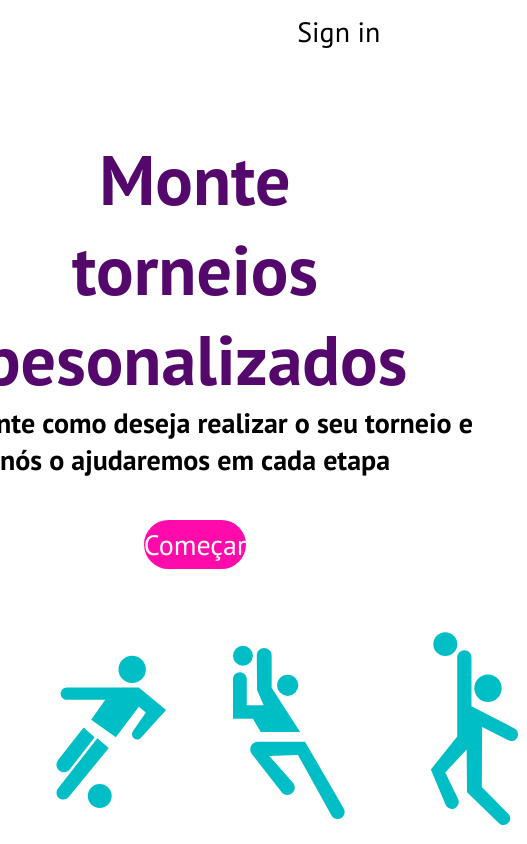
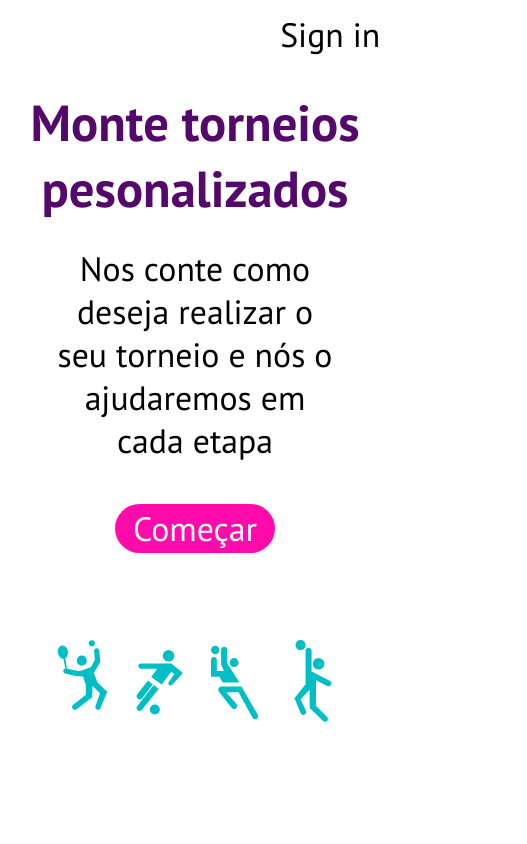
Before and after one commit to tsrrodrigues/tournament-maker, a JavaScript app in the folder frontend/: page / in a window 390 px wide. Shown: the whole page, 527 px wide, since content can reach past the window. Built offline with nearby package versions, Linux system fonts and the light colour scheme; the HTML template or start-up script is replaced by a standard one.

Commit message:
Making the page responsive and cleaning the Home/styles.js file

```diff
--- a/frontend/src/screens/Home/styles.js
+++ b/frontend/src/screens/Home/styles.js
@@ -2,9 +2,6 @@ import styled from 'styled-components'
 
 
 export const Container = styled.div`
-    display: flex;
-    flex-direction: column;
-    height: 100vh;
 `;
 
 export const Header = styled.span`
@@ -12,43 +9,45 @@ export const Header = styled.span`
     justify-content: flex-end;
     margin: 1.5vh 2.5vw 0 0;
 
-    font-size: 2rem;
+    font-size: 4vh;
 `;
 
 export const Center = styled.div`
-    max-width: 80%;
-    height: 100vh;
-
     padding: 0 5vw;
-    margin: 0 10vw 0 10vw;
 
     flex-direction: column;
     display: flex;
     align-items: center;
-
-    transiction-delay: 0.2s;
   `;
 
 export const Title = styled.h1`
-    margin-top: 10vh;
+    margin-top: 6vh;
     color: var(--purple);
     font-weight: 700;
-    font-size: 5rem;
+    font-size: 10vh;
     text-align: center;
+
+    @media (max-width: 520px) {
+        font-size: 6vh;
+        margin-bottom: 3vh;
+        margin-top: 4vh;
+    }
 `;
 
 export const Text = styled.p`
-    width: 40rem;
-    font-size: 2rem;
-    font-weight: 700;
+    max-width: 55%;
+    font-size: 4vh;
+
     text-align: center;
+
+    @media (max-width: 520px) {
+        max-width: 80%
+    }
 `;
 
 export const StartButton = styled.button`
-    height: auto;
     min-height: 3.5rem;
-    width: auto;
-    min-width: 17vw;
+    width: 220px;
 
     font-size: 2rem;
 
@@ -61,15 +60,24 @@ export const StartButton = styled.button`
     background: var(--pink);
     color: var(--white);
 
-    transition: 0.4s;
+    transition: background 0.4s;
 
     &:hover {
         background-color: var(--purple);
+    }
 
+    @media (max-width: 520px) {
+        width: 160px;
+        font-size: 4vh;
     }
 `;
 
 export const Image = styled.img`
-    height: 15rem;
-    margin-top: 4rem;
+    max-width: 50%;
+    margin-top: 7vh;
+
+    @media (max-width: 520px) {
+        max-width: 80%;
+        margin-top: 10vh;
+    }
 `;
```
